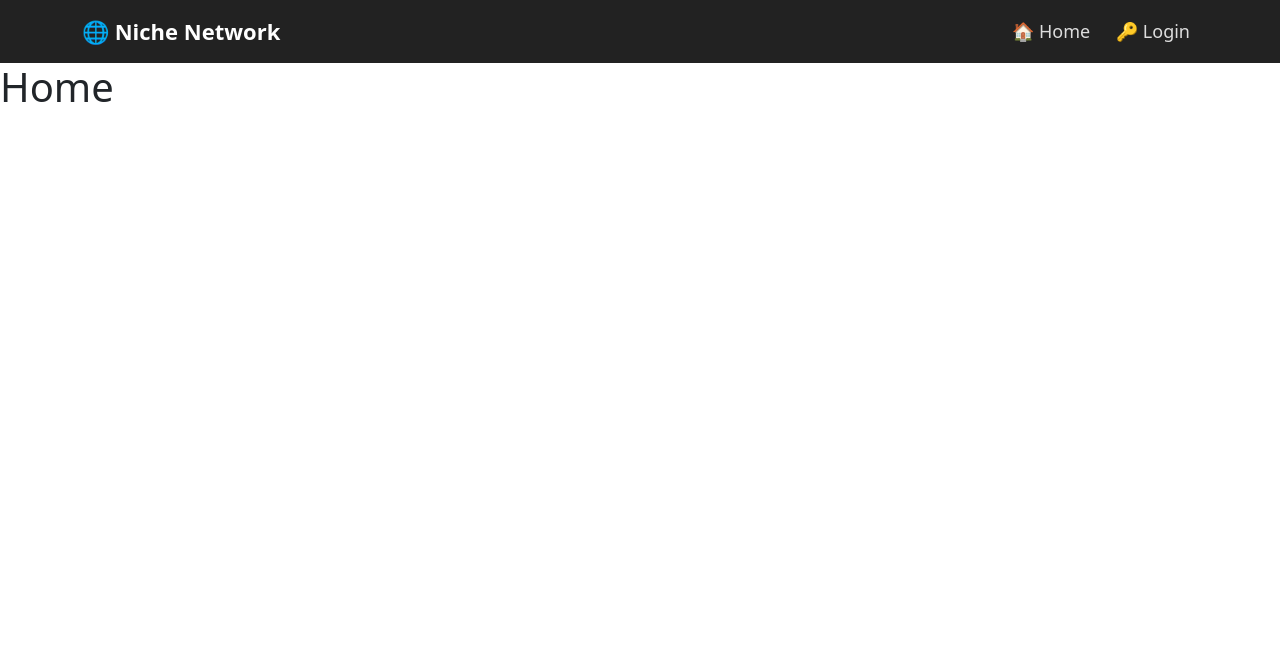
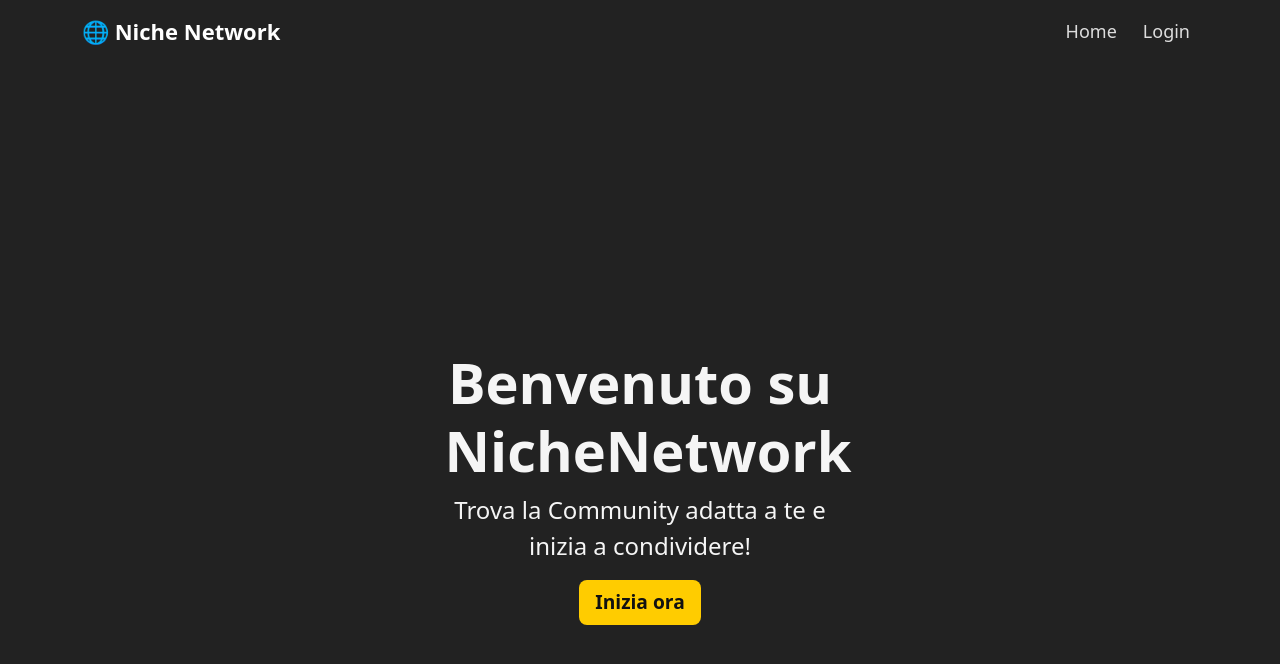
Before and after one commit to uba92/nichenetwork-frontend, a React (Vite) app: page / in a window 1280 px wide. Shown: the top 664 px of the page. Built offline with nearby package versions, Linux system fonts and the light colour scheme.

Commit message:
customizes navbar hover

```diff
--- a/package.json
+++ b/package.json
@@ -12,6 +12,7 @@
   "dependencies": {
     "axios": "^1.8.2",
     "bootstrap": "^5.3.3",
+    "lucide-react": "^0.479.0",
     "react": "^19.0.0",
     "react-bootstrap": "^2.10.9",
     "react-dom": "^19.0.0",
--- a/src/App.jsx
+++ b/src/App.jsx
@@ -1,15 +1,13 @@
-import { Route, Router, Routes } from 'react-router-dom'
+import 'bootstrap/dist/css/bootstrap.min.css'
 import './App.css'
-import 'bootstrap/dist/css/bootstrap.min.css'
 import CustomNavbar from './components/CustomNavbar'
+import AppRoutes from './routes/AppRoutes'
 
 function App() {
   return (
     <>
       <CustomNavbar />
-      <Routes>
-        <Route path='/' element={<h1>Home</h1>} />
-      </Routes>
+      <AppRoutes />
     </>
   )
 }
--- /dev/null
+++ b/src/assets/css/CustomNavbar.css
@@ -0,0 +1,38 @@
+.navbar-custom {
+  background-color: #222;
+  padding: 10px 0;
+}
+
+.navbar-brand-custom {
+  color: #fff !important;
+  font-size: 22px;
+  font-weight: bold;
+}
+
+.nav-link-custom {
+  color: #ddd !important;
+  font-size: 18px;
+  margin-left: 10px;
+  transition: color 0.3s ease-in-out;
+  position: relative;
+}
+
+.nav-link-custom:hover {
+  color: #fff !important;
+}
+
+.nav-link-custom::after {
+  content: '';
+  position: absolute;
+  left: 50%;
+  bottom: 0;
+  width: 0%;
+  height: 2px;
+  background-color: #ffcc00;
+  transition: width 0.3s ease-in-out, left 0.3s ease-in-out;
+}
+
+.nav-link-custom:hover::after {
+  width: 100%;
+  left: 0;
+}
--- /dev/null
+++ b/src/assets/css/LandingPage.css
@@ -0,0 +1,47 @@
+.landing-container {
+  text-align: center;
+  background-color: #222;
+  color: whitesmoke;
+  height: 100vh;
+  padding-top: 3rem;
+  display: flex;
+  align-items: center;
+  justify-content: center;
+}
+
+.landing-title {
+  font-size: 3.5rem;
+  font-weight: 700;
+}
+
+.landing-sub {
+  font-size: 1.5rem;
+  margin-bottom: 1rem;
+}
+
+.landing-buttons {
+  display: flex;
+  justify-content: center;
+  gap: 15px;
+}
+
+.landing-buttons .btn {
+  padding: 10px 20px;
+  font-size: 18px;
+}
+
+.landing-button {
+  border: none;
+  background-color: #ffcc00;
+  color: #111;
+  font-weight: 600;
+  font-size: 1.2rem;
+  transition: background-color 0.3s cubic-bezier(0.4, 0, 0.2, 1),
+    transform 0.3s cubic-bezier(0.4, 0, 0.2, 1);
+}
+
+.landing-button:hover {
+  background-color: #e6b800;
+
+  transform: translateY(-5px);
+}
--- a/src/components/CustomNavbar.css
+++ /dev/null
@@ -1,16 +0,0 @@
-.navbar-custom {
-  background-color: #222;
-  padding: 10px 0;
-}
-
-.navbar-brand-custom {
-  color: #fff !important;
-  font-size: 22px;
-  font-weight: bold;
-}
-
-.nav-link-custom {
-  color: #ddd !important;
-  font-size: 18px;
-  margin-left: 10px;
-}
--- a/src/components/CustomNavbar.jsx
+++ b/src/components/CustomNavbar.jsx
@@ -1,8 +1,12 @@
 import { Navbar, Nav, Container } from 'react-bootstrap'
 import { Link } from 'react-router-dom'
-import './CustomNavbar.css'
+import '../assets/css/CustomNavbar.css'
+import { useState } from 'react'
 
 function CustomNavbar() {
+  // eslint-disable-next-line no-unused-vars
+  const [isAuthenticated, setIsAuthenticated] = useState(false)
+
   return (
     <Navbar expand='lg' className='navbar-custom' variant='dark'>
       <Container>
@@ -13,11 +17,28 @@ function CustomNavbar() {
         <Navbar.Collapse id='navbar-nav'>
           <Nav className='ms-auto'>
             <Nav.Link as={Link} to='/' className='nav-link-custom'>
-              🏠 Home
+              Home
             </Nav.Link>
-            <Nav.Link as={Link} to='/login' className='nav-link-custom'>
-              🔑 Login
-            </Nav.Link>
+            {!isAuthenticated ? (
+              <Nav.Link as={Link} to='/login' className='nav-link-custom'>
+                Login
+              </Nav.Link>
+            ) : (
+              <>
+                <Nav.Link as={Link} to='/' className='nav-link-custom'>
+                  Community
+                </Nav.Link>
+                <Nav.Link as={Link} to='/' className='nav-link-custom'>
+                  Profilo
+                </Nav.Link>
+                <Nav.Link as={Link} to='/' className='nav-link-custom'>
+                  Impostazioni
+                </Nav.Link>
+                <Nav.Link as={Link} to='/' className='nav-link-custom'>
+                  Logout
+                </Nav.Link>
+              </>
+            )}
           </Nav>
         </Navbar.Collapse>
       </Container>
--- /dev/null
+++ b/src/pages/LandingPage.jsx
@@ -0,0 +1,27 @@
+import { Button, Col, Container, Row } from 'react-bootstrap'
+import '../assets/css/LandingPage.css'
+import { Link } from 'react-router-dom'
+
+function LandingPage() {
+  return (
+    <Container fluid className='landing-container'>
+      <Row className='justify-content-center'>
+        <Col md='8' lg='6'>
+          <h1 className='landing-title'>Benvenuto su NicheNetwork</h1>
+          <p className='landing-sub'>
+            Trova la Community adatta a te e inizia a condividere!
+          </p>
+          <div className='.landing-buttons'>
+            <Link to='/login'>
+              <Button size='lg' className='landing-button'>
+                Inizia ora
+              </Button>
+            </Link>
+          </div>
+        </Col>
+      </Row>
+    </Container>
+  )
+}
+
+export default LandingPage
--- /dev/null
+++ b/src/routes/AppRoutes.jsx
@@ -0,0 +1,12 @@
+import { Routes, Route } from 'react-router-dom'
+import LandingPage from '../pages/LandingPage'
+
+function AppRoutes() {
+  return (
+    <Routes>
+      <Route path='/' element={<LandingPage />} />
+    </Routes>
+  )
+}
+
+export default AppRoutes
```
Also changed, not shown: 1 other file (tests, documents, lock files or other folders).
